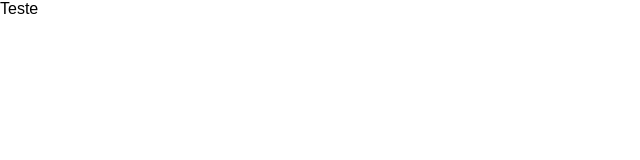
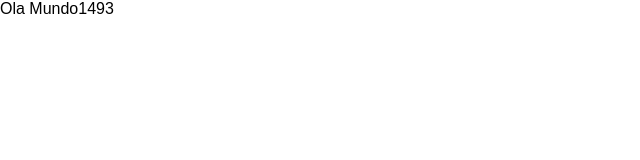
Before and after one commit to gusbdev/pomodoro-typescript, a React (Create React App) app: page / in a window 1280 px wide. Shown: the top 160 px of the page, without its empty margins (0-640 px from the left). Built offline with nearby package versions, Linux system fonts and the light colour scheme.

Commit message:
Use pomodoro component

```diff
--- a/src/App.tsx
+++ b/src/App.tsx
@@ -1,7 +1,13 @@
 import React from 'react';
 
+import { PomodoroTimer } from './components/pomodoro-times';
+
 function App(): JSX.Element {
-  return <div className="App">Teste</div>;
+  return (
+    <div className="App">
+      <PomodoroTimer defaultPomodoroTime={1500} />
+    </div>
+  );
 }
 
 export default App;
```
